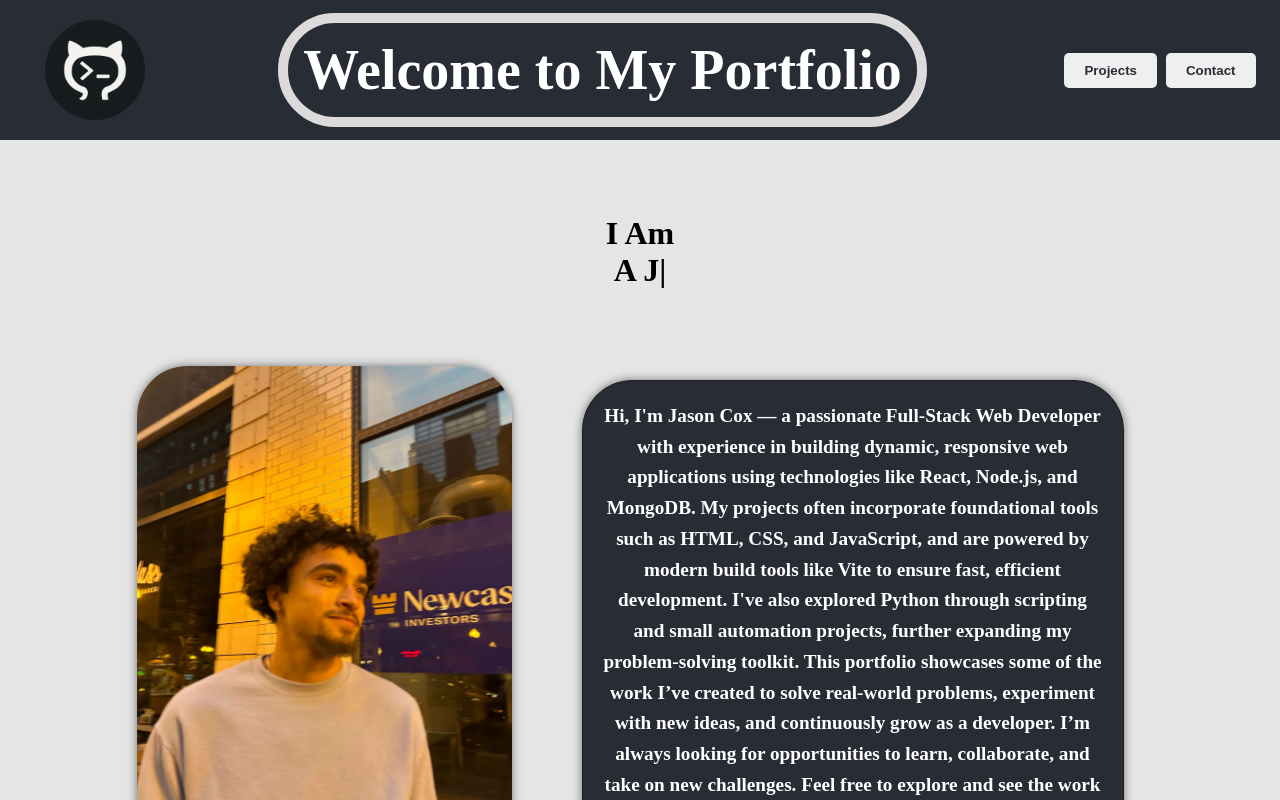
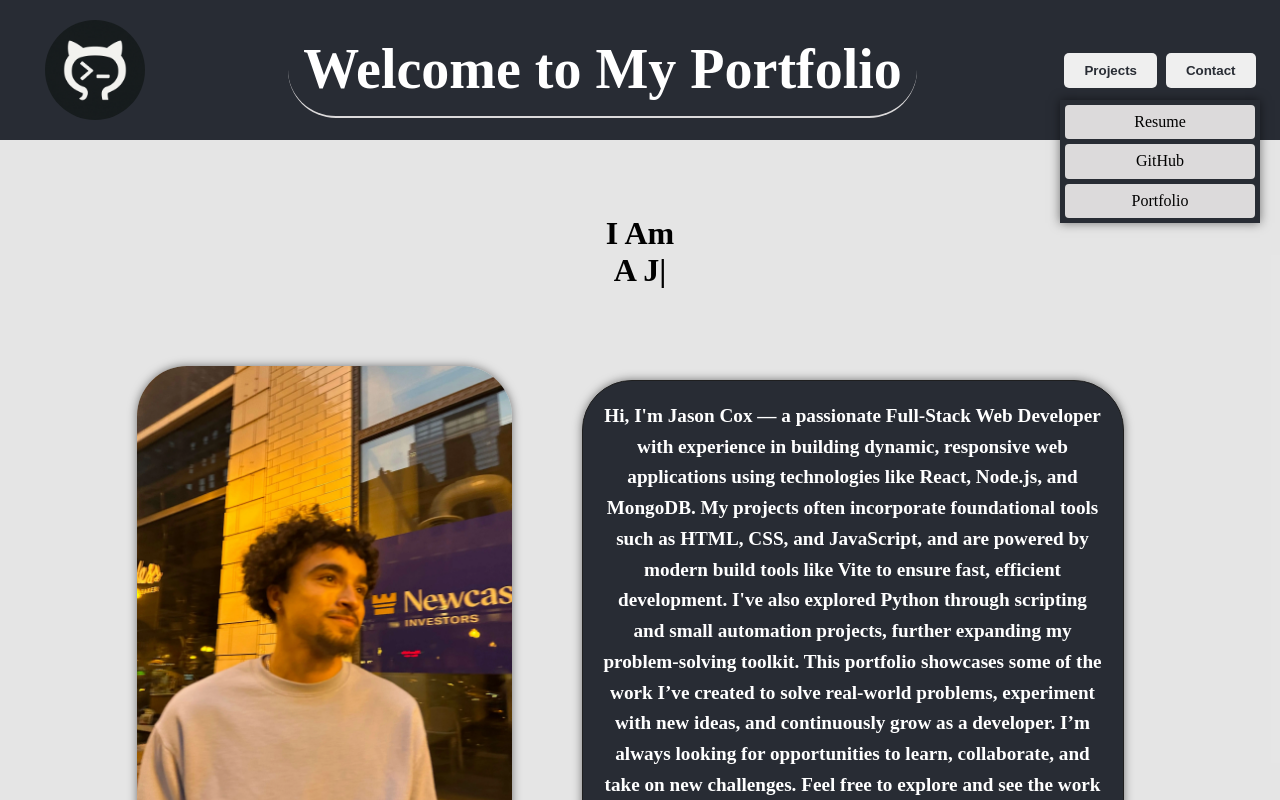
Before and after one commit to taxidriver802/portfolio, a React (Vite) app: page / in a window 1280 px wide. Both pictures are taken after a click on the button "Contact". Shown: the top 800 px of the page. Built offline with nearby package versions, Linux system fonts and the light colour scheme; no server answers.

Commit message:
added contact menu

```diff
--- /dev/null
+++ b/src/components/Contact/Contact.css
@@ -0,0 +1,22 @@
+.contact {
+  display: flex;
+  flex-direction: column;
+  gap: 5px;
+  background-color: #282c34;
+  box-shadow: 0 0 10px rgba(0, 0, 0, 0.5);
+  padding: 5px;
+  width: 190px;
+  color: black;
+  text-decoration: none;
+  list-style-type: none;
+}
+
+.contact__button {
+  all: unset;
+  cursor: pointer;
+  display: inline-block;
+  padding: 0.5em 1em;
+  border-radius: 4px;
+  text-align: center;
+  background-color: rgba(230, 228, 228, 0.95);
+}
--- /dev/null
+++ b/src/components/Contact/Contact.jsx
@@ -0,0 +1,34 @@
+import "./Contact.css";
+
+const Contact = () => {
+  return (
+    <div className="contact">
+      <a
+        className="contact__button"
+        href="/portfolio/resume.pdf"
+        download="JasonCox_Resume.pdf"
+      >
+        Resume
+      </a>
+
+      <a
+        className="contact__button"
+        href="https://github.com/taxidriver802"
+        target="_blank"
+        rel="noopener noreferrer"
+      >
+        GitHub
+      </a>
+      <a
+        className="contact__button"
+        href="https://taxidriver802.github.io/portfolio/"
+        target="_blank"
+        rel="noopener noreferrer"
+      >
+        Portfolio
+      </a>
+    </div>
+  );
+};
+
+export default Contact;
--- a/src/components/Header/Header.css
+++ b/src/components/Header/Header.css
@@ -11,7 +11,7 @@
 .header__title {
   font-size: 3.5em;
   font-weight: bold;
-  border: 10px solid rgba(230, 228, 228, 0.95);
+  border-bottom: 2.5px solid rgba(230, 228, 228, 0.95);
   border-radius: 75px;
   padding: 15px;
 }
@@ -37,3 +37,9 @@
   text-decoration: none;
   padding: 10px 20px;
 }
+
+.header__contact {
+  position: absolute;
+  top: 100px;
+  right: 20px;
+}
--- a/src/components/Header/Header.jsx
+++ b/src/components/Header/Header.jsx
@@ -1,8 +1,12 @@
+import { useState } from "react";
+
 import "./Header.css";
 
+import Contact from "../Contact/Contact";
 import mylogo from "../../assets/logo/mylogo.png";
 
 const Header = () => {
+  const [showContact, setShowContact] = useState(false);
   return (
     <div className="header">
       <img src={mylogo} alt="website logo" className="header__logo" />
@@ -18,10 +22,19 @@ const Header = () => {
         >
           Projects
         </button>
-        <button className="header__button" type="button">
+        <button
+          className="header__button"
+          type="button"
+          onClick={() => setShowContact(!showContact)}
+        >
           Contact
         </button>
       </div>
+      {showContact && (
+        <div className="header__contact">
+          <Contact />
+        </div>
+      )}
     </div>
   );
 };
```
Also changed, not shown: 1 other file (tests, documents, lock files or other folders).
